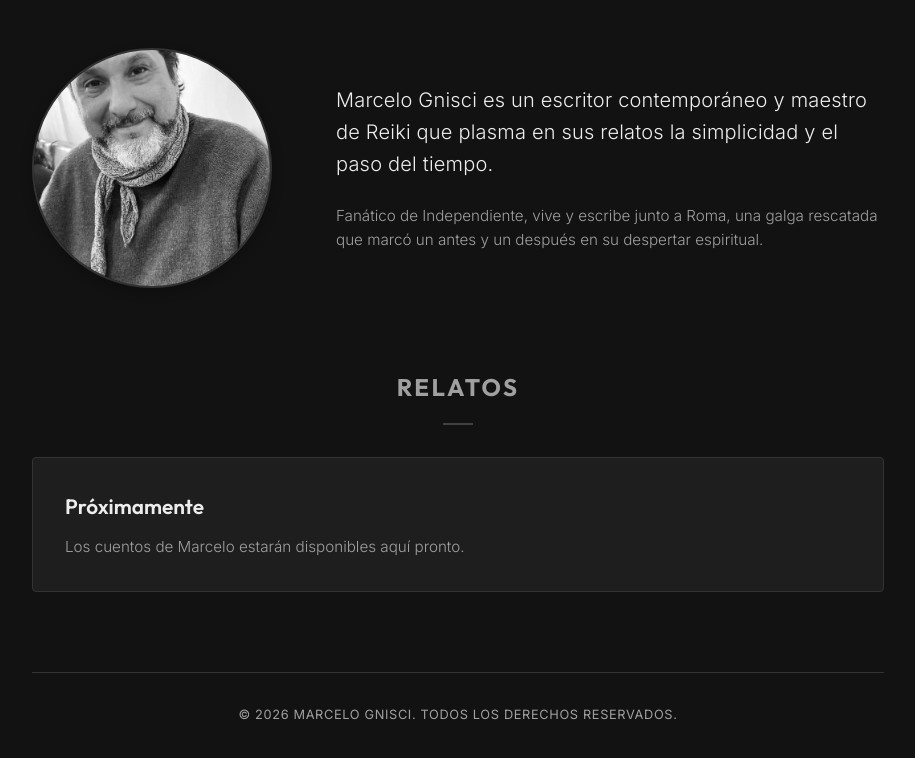
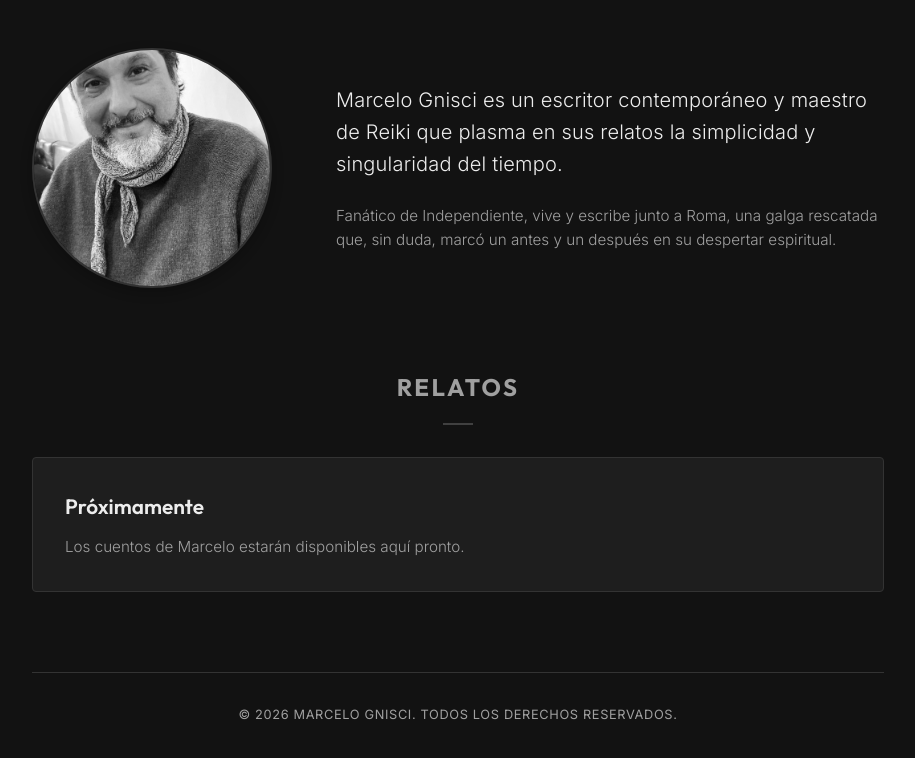
Before and after one commit to maka77/marcelo-gnisci-web, a website built with Vite: page index.html in a window 1280 px wide. Shown: the part 136-894 px from the top of the page, without its empty margins (182-1097 px from the left). Built offline with nearby package versions, Linux system fonts and the light colour scheme.

Commit message:
update leyenda

```diff
--- a/index.html
+++ b/index.html
@@ -1,5 +1,6 @@
 <!doctype html>
 <html lang="es">
+
 <head>
   <meta charset="UTF-8" />
   <link rel="icon" type="image/svg+xml" href="/vite.svg" />
@@ -7,8 +8,11 @@
   <title>Marcelo Gnisci | Escritor</title>
   <link rel="preconnect" href="https://fonts.googleapis.com">
   <link rel="preconnect" href="https://fonts.gstatic.com" crossorigin>
-    <link href="https://fonts.googleapis.com/css2?family=Inter:wght@300;400;500;600&family=Outfit:wght@400;600;700&display=swap" rel="stylesheet">
+  <link
+    href="https://fonts.googleapis.com/css2?family=Inter:wght@300;400;500;600&family=Outfit:wght@400;600;700&display=swap"
+    rel="stylesheet">
 </head>
+
 <body>
   <div id="app">
     <header class="header">
@@ -22,10 +26,12 @@
         </div>
         <div class="bio-content">
           <p class="lead-text">
-              Marcelo Gnisci es un escritor contemporáneo y maestro de Reiki que plasma en sus relatos la simplicidad y el paso del tiempo.
+            Marcelo Gnisci es un escritor contemporáneo y maestro de Reiki que plasma en sus relatos la simplicidad y
+            singularidad del tiempo.
           </p>
           <p class="sub-text">
-              Fanático de Independiente, vive y escribe junto a Roma, una galga rescatada que marcó un antes y un después en su despertar espiritual.
+            Fanático de Independiente, vive y escribe junto a Roma, una galga rescatada que, sin duda, marcó un antes y
+            un después en su despertar espiritual.
           </p>
         </div>
       </section>
@@ -48,4 +54,5 @@
   </div>
   <script type="module" src="/src/main.js"></script>
 </body>
+
 </html>
```
Lines whose indentation alone changed are shown as unchanged.
